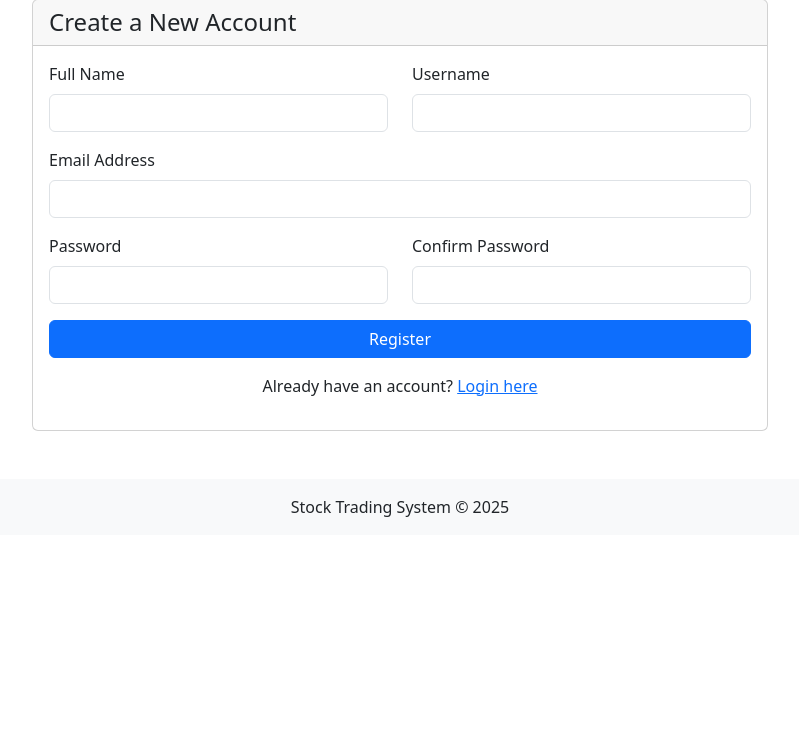
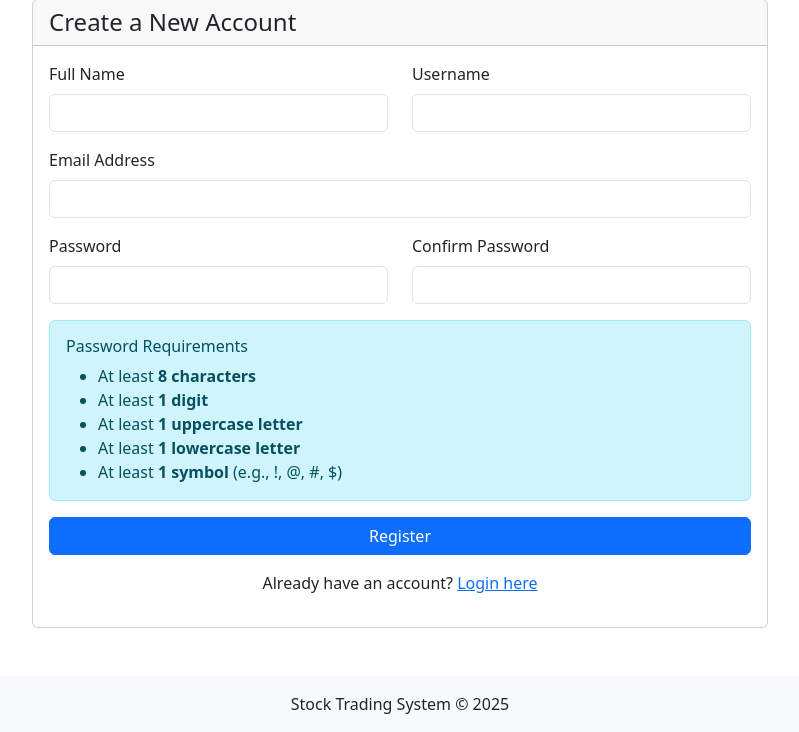
Before and after one commit to Team1-Capstone/-401_Flask_App, a Flask app: page /register in a window 1280 px wide. Shown: the part 81-813 px from the top of the page, without its empty margins (240-1039 px from the left). Before the commit the page ends 598 px from the top, so only its background shows below. Run offline with Flask 3, Linux system fonts and the light colour scheme.

Commit message:
Added password requirements guide for the user on register page

```diff
--- a/templates/register.html
+++ b/templates/register.html
@@ -13,13 +13,15 @@
                 {% with messages = get_flashed_messages(with_categories=true) %}
                 {% if messages %}
                 {% for category, message in messages %}
-                    <div class="alert alert-{{ 'danger' if category == 'error' else category }} alert-dismissible fade show" role="alert">
+                <div class="alert alert-{{ 'danger' if category == 'error' else category }} alert-dismissible fade show"
+                    role="alert">
                     {{ message }}
                     <button type="button" class="btn-close" data-bs-dismiss="alert" aria-label="Close"></button>
                 </div>
                 {% endfor %}
                 {% endif %}
                 {% endwith %}
+
                 <form method="POST" action="{{ url_for('register') }}">
                     <div class="row">
                         <div class="col-md-6 mb-3">
@@ -31,10 +33,12 @@
                             <input type="text" class="form-control" id="username" name="username" required>
                         </div>
                     </div>
+
                     <div class="mb-3">
                         <label for="email" class="form-label">Email Address</label>
                         <input type="email" class="form-control" id="email" name="email" required>
                     </div>
+
                     <div class="row">
                         <div class="col-md-6 mb-3">
                             <label for="password" class="form-label">Password</label>
@@ -42,13 +46,27 @@
                         </div>
                         <div class="col-md-6 mb-3">
                             <label for="confirm_password" class="form-label">Confirm Password</label>
-                            <input type="password" class="form-control" id="confirm_password" name="confirm_password" required>
+                            <input type="password" class="form-control" id="confirm_password" name="confirm_password"
+                                required>
                         </div>
                     </div>
+
+                    <div class="alert alert-info" role="alert">
+                        <h6 class="alert-heading">Password Requirements</h6>
+                        <ul class="mb-0">
+                            <li>At least <strong>8 characters</strong></li>
+                            <li>At least <strong>1 digit</strong></li>
+                            <li>At least <strong>1 uppercase letter</strong></li>
+                            <li>At least <strong>1 lowercase letter</strong></li>
+                            <li>At least <strong>1 symbol</strong> (e.g., !, @, #, $)</li>
+                        </ul>
+                    </div>
+
                     <div class="d-grid">
                         <button type="submit" class="btn btn-primary">Register</button>
                     </div>
                 </form>
+
                 <div class="text-center mt-3">
                     <p>Already have an account? <a href="{{ url_for('login') }}">Login here</a></p>
                 </div>
```
Lines whose indentation alone changed are shown as unchanged.
